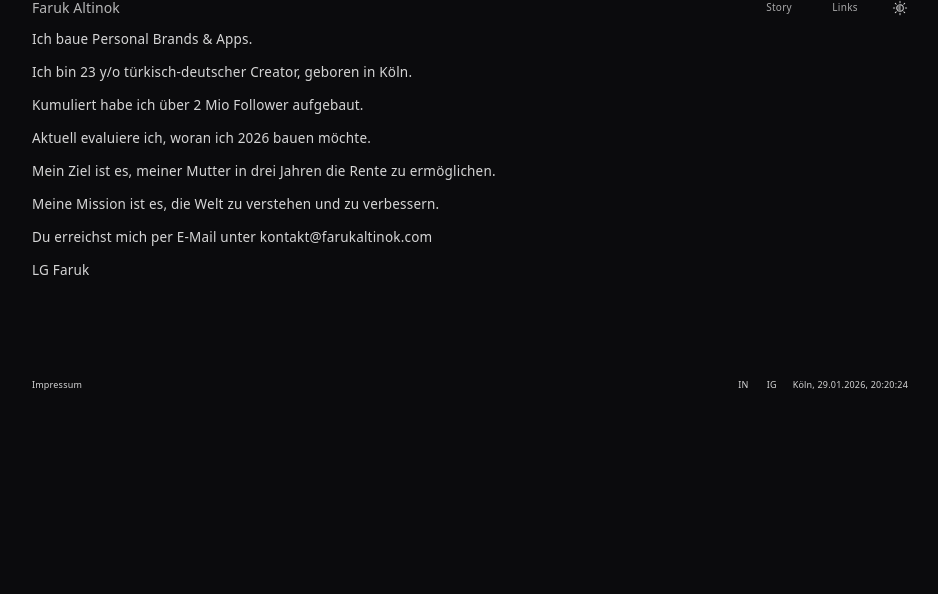
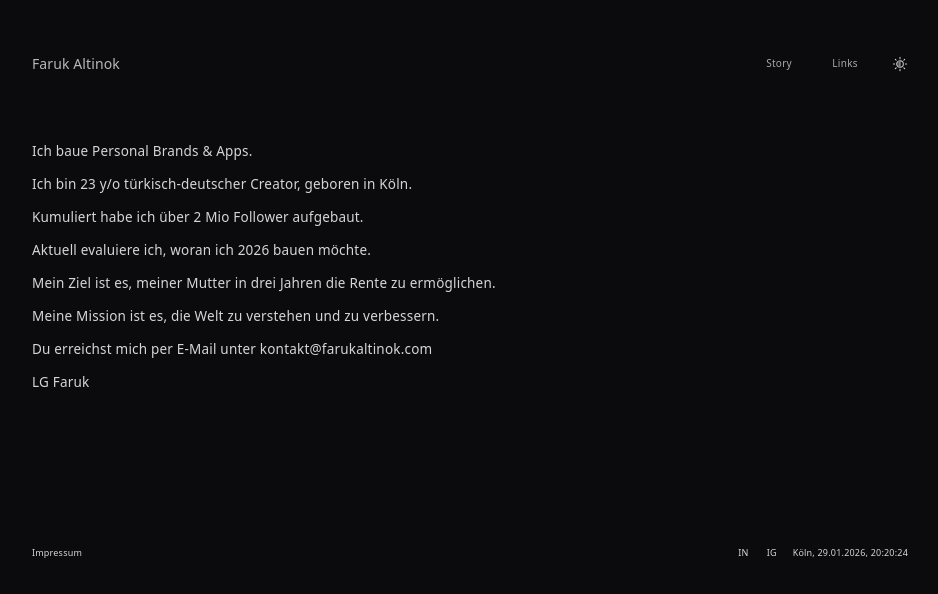
Before and after one commit to farukaltinok/farukaltinok.com, a Next.js app: page / in a window 1280 px wide. Shown: the top 594 px of the page, without its empty margins (170-1108 px from the left). Built offline with nearby package versions, Linux system fonts and the light colour scheme.

Commit message:
Footer spacing tweak

```diff
--- a/app/globals.css
+++ b/app/globals.css
@@ -73,7 +73,7 @@
   .wrap {
     max-width: var(--page-max);
     margin: 0 auto;
-    padding: 0px var(--page-pad);
+    padding: 56px var(--page-pad);
   }
 
   /* "wide" pages dürfen gleich bleiben – aber gleiche padding */
```
